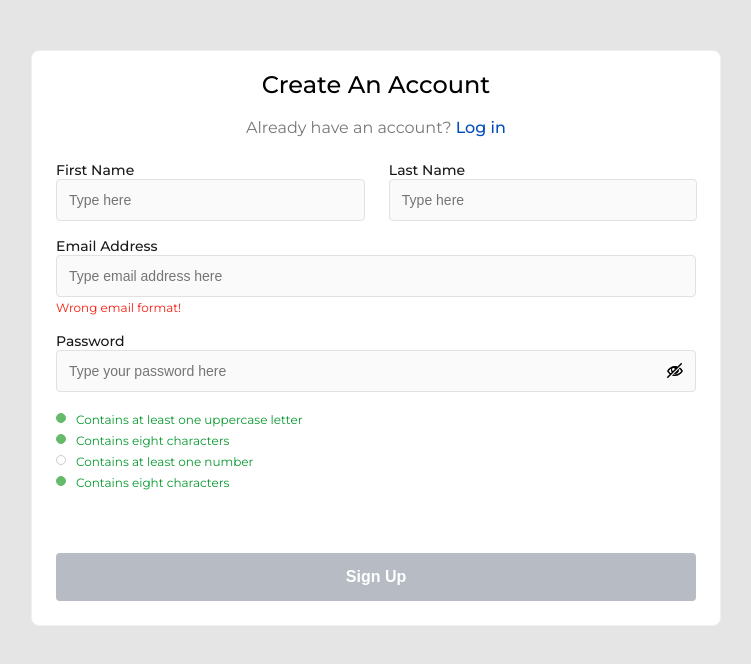
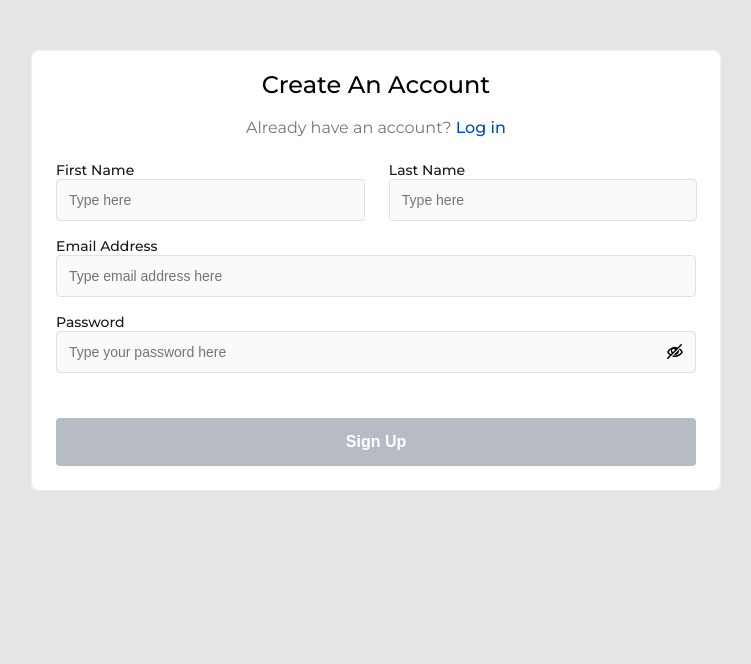
Before and after one commit to Edozie-Nneke/wazobia-test, a React (Create React App) app: page /create-account in a window 1280 px wide. Shown: the top 664 px of the page, without its empty margins (264-1015 px from the left). Built offline with nearby package versions, Linux system fonts and the light colour scheme.

Commit message:
FEAT: abstracted a component from <CreateAccount/> to help with password hints

```diff
--- a/package.json
+++ b/package.json
@@ -3,6 +3,7 @@
   "version": "0.1.0",
   "private": true,
   "dependencies": {
+    "@reduxjs/toolkit": "^1.8.3",
     "@testing-library/jest-dom": "^5.16.4",
     "@testing-library/react": "^13.3.0",
     "@testing-library/user-event": "^13.5.0",
--- a/src/components/Nav.jsx
+++ b/src/components/Nav.jsx
@@ -12,6 +12,7 @@ export const Nav = () => {
 
     navigate('/login');
   };
+
   return (
     <div className={nav.nav}>
       <nav>
--- /dev/null
+++ b/src/components/PasswordHelper.jsx
@@ -0,0 +1,51 @@
+import React from 'react';
+import password_helper from '../css/password_helper.module.css';
+
+export const PasswordHelper = ({ passwordError }) => {
+  return (
+    <ul
+      className={
+        passwordError
+          ? `${password_helper.validator_helper}`
+          : `${password_helper.hide_helper}`
+      }
+    >
+      <li>
+        <div className={password_helper.container}>
+          <div className={password_helper.round}>
+            <input type='checkbox' id='checkbox1' />
+            <label htmlFor='checkbox'></label>
+            Contains at least one uppercase letter
+          </div>
+        </div>
+      </li>
+      <li>
+        <div className={password_helper.container}>
+          <div className={password_helper.round}>
+            <input type='checkbox' id='checkbox2' />
+            <label htmlFor='checkbox'></label>
+            Contains eight characters
+          </div>
+        </div>
+      </li>
+      <li>
+        <div className={password_helper.container}>
+          <div className={password_helper.round}>
+            <input type='checkbox' id='checkbox3' />
+            <label htmlFor='checkbox'></label>
+            Contains at least one number
+          </div>
+        </div>
+      </li>
+      <li>
+        <div className={password_helper.container}>
+          <div className={password_helper.round}>
+            <input type='checkbox' id='checkbox4' />
+            <label htmlFor='checkbox'></label>
+            Contains eight characters
+          </div>
+        </div>
+      </li>
+    </ul>
+  );
+};
--- a/src/css/create_acct.module.css
+++ b/src/css/create_acct.module.css
@@ -137,50 +137,8 @@
   transition: background 0.3s ease;
 }
 
-.validator_helper {
-  list-style: none;
-  padding: 0;
-}
-
-.hide_helper {
-  display: none;
-}
-
 .signUpBtn:hover,
 .signUpBtn:focus {
   cursor: pointer;
   background: #555658;
 }
-
-.round {
-  position: relative;
-  color: #07982f;
-  font-weight: 400;
-  font-size: 12px;
-  line-height: 18px;
-}
-
-.round label {
-  background-color: #fff;
-  border: 1px solid #ccc;
-  border-radius: 50%;
-  cursor: pointer;
-  width: 8px;
-  height: 8px;
-  left: 0;
-  position: absolute;
-  top: 5px;
-}
-
-.round input[type='checkbox'] {
-  visibility: hidden;
-}
-
-.round input[type='checkbox']:checked + label {
-  background-color: #66bb6a;
-  border-color: #66bb6a;
-}
-
-.round input[type='checkbox']:checked + label:after {
-  opacity: 1;
-}
--- /dev/null
+++ b/src/css/password_helper.module.css
@@ -0,0 +1,41 @@
+.validator_helper {
+  list-style: none;
+  padding: 0;
+}
+
+.hide_helper {
+  display: none;
+}
+
+.round {
+  position: relative;
+  color: #07982f;
+  font-weight: 400;
+  font-size: 12px;
+  line-height: 18px;
+}
+
+.round label {
+  background-color: #fff;
+  border: 1px solid #ccc;
+  border-radius: 50%;
+  cursor: pointer;
+  width: 8px;
+  height: 8px;
+  left: 0;
+  position: absolute;
+  top: 5px;
+}
+
+.round input[type='checkbox'] {
+  visibility: hidden;
+}
+
+.round input[type='checkbox']:checked + label {
+  background-color: #66bb6a;
+  border-color: #66bb6a;
+}
+
+.round input[type='checkbox']:checked + label:after {
+  opacity: 1;
+}
--- a/src/pages/CreateAccount.jsx
+++ b/src/pages/CreateAccount.jsx
@@ -1,16 +1,27 @@
-import React, { useState } from 'react';
+import React, { useState, useRef } from 'react';
 import create_acct from '../css/create_acct.module.css';
 import { Link } from 'react-router-dom';
 import { ImEye, ImEyeBlocked } from 'react-icons/im';
+import { PasswordHelper } from '../components/PasswordHelper';
 
 export default function CreateAccount() {
   const [viewPassword, setViewPassword] = useState(false);
-  const [passwordError] = useState(true);
+  const [passwordError] = useState(false);
+  const [emailError] = useState(false);
+  const first_name = useRef('');
+  const last_name = useRef('');
+  const email = useRef('');
+  const password = useRef('');
+
+  const createUser = (e) => {
+    e.preventDefault();
+    console.log(first_name.current.value);
+  };
 
   return (
     <section className={create_acct.create_acct}>
       <article className={create_acct.create_acct_card}>
-        <div className={create_acct.content}>
+        <form className={create_acct.content}>
           <div className={create_acct.header}>
             <p className={create_acct.title}>Create An Account</p>
             <p>
@@ -27,6 +38,7 @@ export default function CreateAccount() {
                   type='text'
                   name='first_name'
                   placeholder='Type here'
+                  ref={first_name}
                 />
               </div>
             </div>
@@ -38,6 +50,7 @@ export default function CreateAccount() {
                   type='text'
                   name='last_name'
                   placeholder='Type here'
+                  ref={last_name}
                 />
               </div>
             </div>
@@ -51,9 +64,10 @@ export default function CreateAccount() {
                 type='email'
                 name='email'
                 placeholder='Type email address here'
+                ref={email}
               />
             </div>
-            <small>Wrong email format!</small>
+            <small>{emailError && `Wrong email format!`}</small>
           </div>
 
           <div className={create_acct.passwordInput}>
@@ -64,6 +78,7 @@ export default function CreateAccount() {
                 type={!viewPassword ? `password` : `text`}
                 name='password'
                 placeholder='Type your password here'
+                ref={password}
               />
             </div>
             {!viewPassword ? (
@@ -79,53 +94,12 @@ export default function CreateAccount() {
             )}
           </div>
 
-          <ul
-            className={
-              passwordError
-                ? `${create_acct.validator_helper}`
-                : `${create_acct.hide_helper}`
-            }
-          >
-            <li>
-              <div className={create_acct.container}>
-                <div className={create_acct.round}>
-                  <input type='checkbox' checked id='checkbox' />
-                  <label htmlFor='checkbox'></label>
-                  Contains at least one uppercase letter
-                </div>
-              </div>
-            </li>
-            <li>
-              <div className={create_acct.container}>
-                <div className={create_acct.round}>
-                  <input type='checkbox' checked id='checkbox' />
-                  <label htmlFor='checkbox'></label>
-                  Contains eight characters
-                </div>
-              </div>
-            </li>
-            <li>
-              <div className={create_acct.container}>
-                <div className={create_acct.round}>
-                  <input type='checkbox' id='checkbox' />
-                  <label htmlFor='checkbox'></label>
-                  Contains at least one number
-                </div>
-              </div>
-            </li>
-            <li>
-              <div className={create_acct.container}>
-                <div className={create_acct.round}>
-                  <input type='checkbox' checked id='checkbox' />
-                  <label htmlFor='checkbox'></label>
-                  Contains eight characters
-                </div>
-              </div>
-            </li>
-          </ul>
+          <PasswordHelper passwordError={passwordError} />
 
-          <button className={create_acct.signUpBtn}>Sign Up</button>
-        </div>
+          <button className={create_acct.signUpBtn} onClick={createUser}>
+            Sign Up
+          </button>
+        </form>
       </article>
     </section>
   );
```
Also changed, not shown: 1 other file (tests, documents, lock files or other folders).
